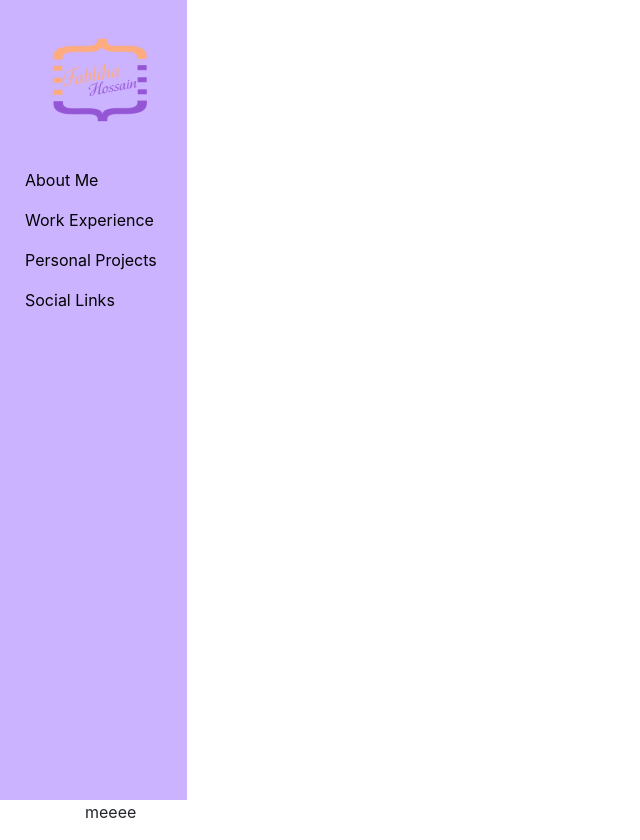
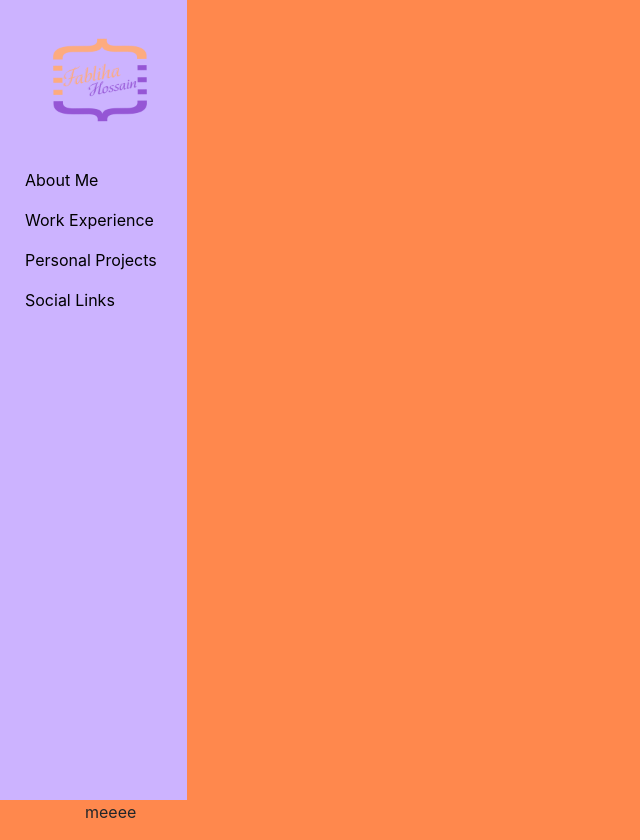
Before and after one commit to FablihaHossain/portfolio, a Next.js app: page / in a window 1280 px wide. Shown: the whole page, without its empty margins (0-640 px from the left). Built offline with nearby package versions, Linux system fonts and the light colour scheme.

Commit message:
modifications to global stylesheet

```diff
--- a/styles/globals.css
+++ b/styles/globals.css
@@ -4,7 +4,7 @@ body {
   margin: 0;
   font-family: -apple-system, BlinkMacSystemFont, Segoe UI, Roboto, Oxygen,
     Ubuntu, Cantarell, Fira Sans, Droid Sans, Helvetica Neue, sans-serif;
-  background-color:  #ff884d;
+  background-color:  #ff884d !important;
 }
 
 a {
```
